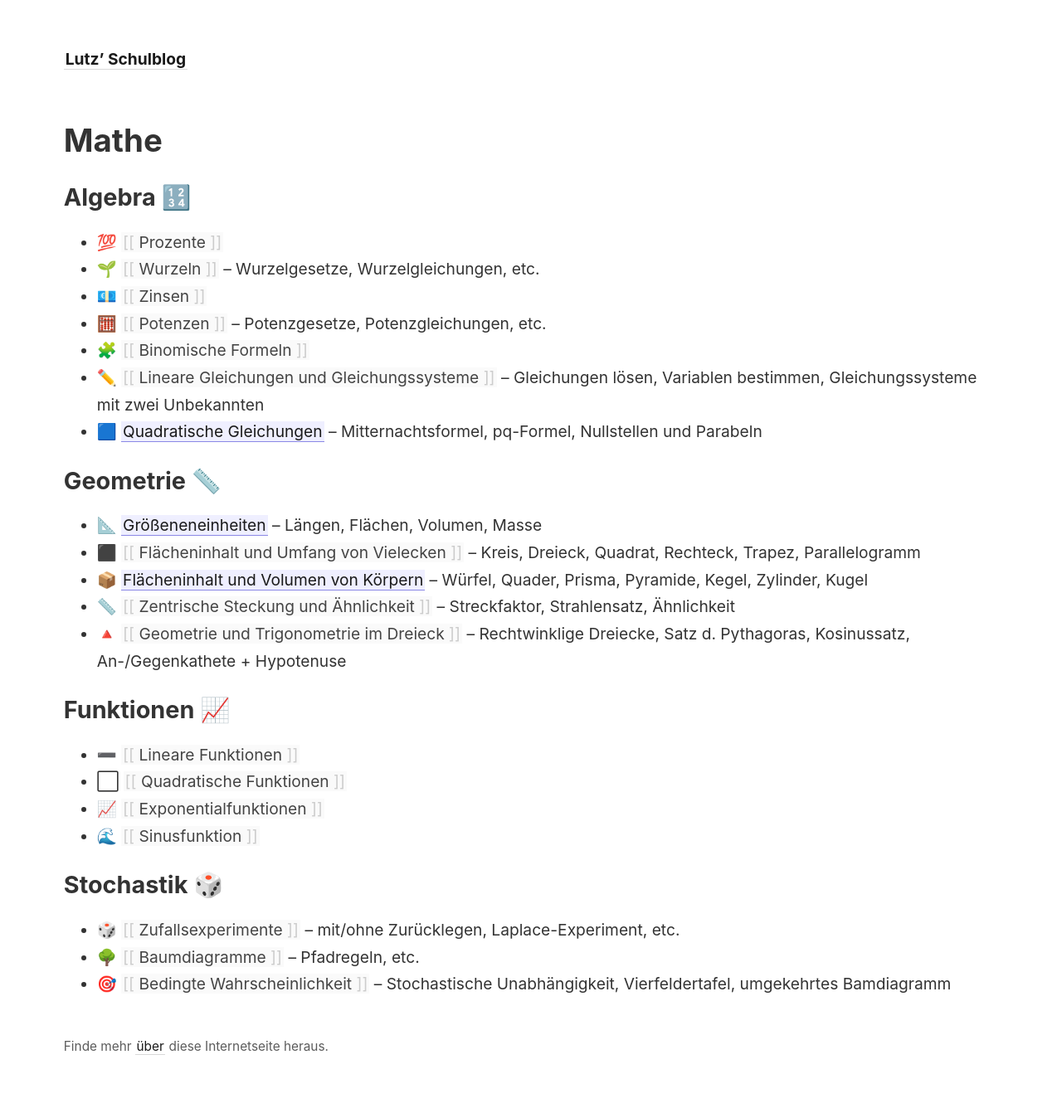
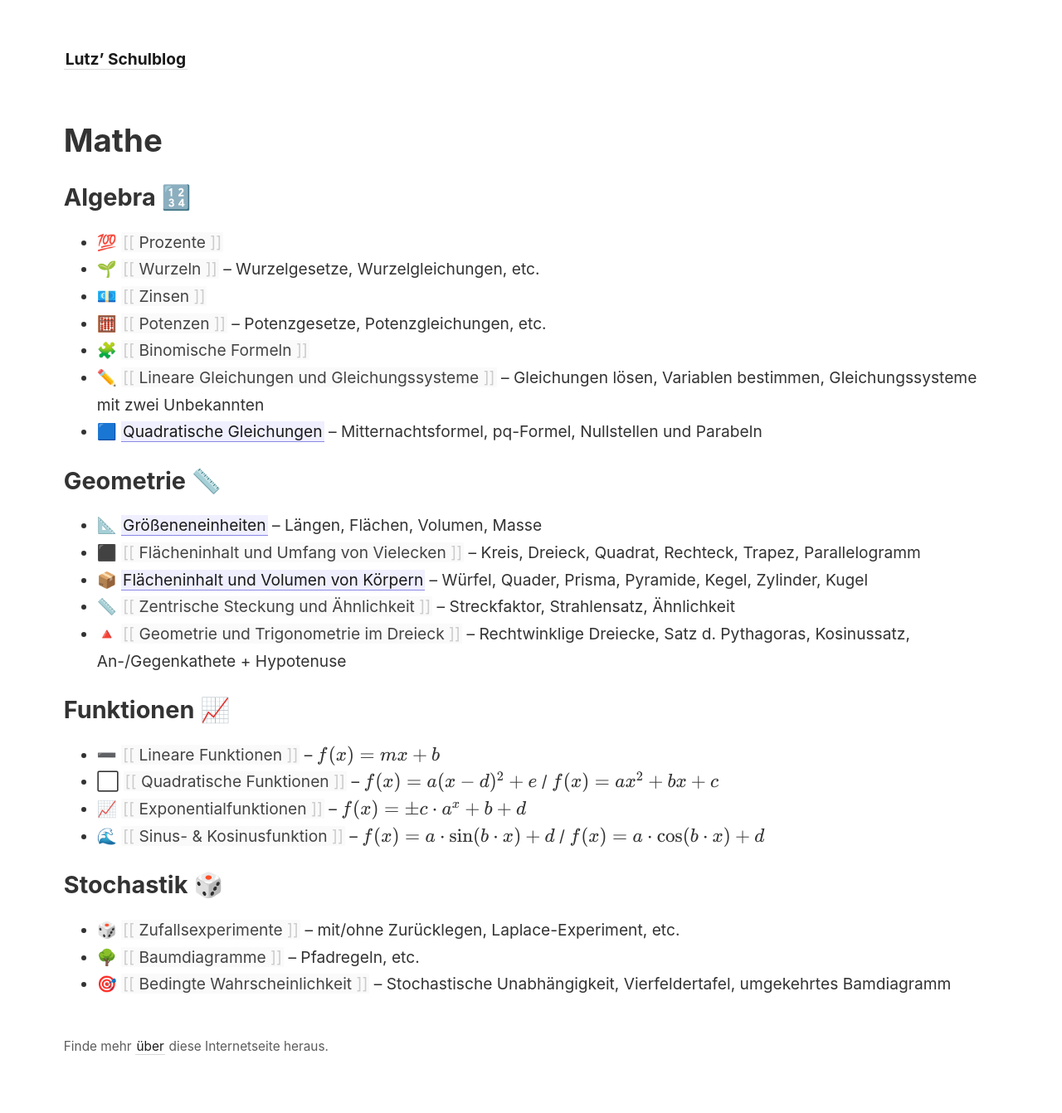
Before and after one commit to lutz-stu/school-blog, a Jekyll site: the page built from _notes/Mathe/index.md, in a window 1280 px wide. Shown: the whole page at 83% size. Built offline with Jekyll 4.4.1, drawn with Linux system fonts in a browser that asks for light colours.

Commit message:
Update Mathe content (index/Funktionen)

```diff
--- a/_notes/Mathe/index.md
+++ b/_notes/Mathe/index.md
@@ -23,10 +23,10 @@ permalink: /Mathe
 - 🔺 [[Geometrie und Trigonometrie im Dreieck]] – Rechtwinklige Dreiecke, Satz d. Pythagoras, Kosinussatz, An-/Gegenkathete + Hypotenuse
 
 ## Funktionen 📈
-- ➖ [[Lineare Funktionen]]
-- ⬜ [[Quadratische Funktionen]]
-- 📈 [[Exponentialfunktionen]]
-- 🌊 [[Sinusfunktion]]
+- ➖ [[Lineare Funktionen]] – $ f(x) = mx + b $
+- ⬜ [[Quadratische Funktionen]] – $ f(x) = a(x - d)^2 + e $ / $ f(x) = ax^2 + bx + c $
+- 📈 [[Exponentialfunktionen]] – $ f(x) = \pm c \cdot a^x+b + d $
+- 🌊 [[Sinus- & Kosinusfunktion]] – $ f(x) = a \cdot \sin(b \cdot x) + d $ / $ f(x) = a \cdot \cos(b \cdot x) + d $
 
 ## Stochastik 🎲
 - 🎲 [[Zufallsexperimente]] – mit/ohne Zurücklegen, Laplace-Experiment, etc.
```
